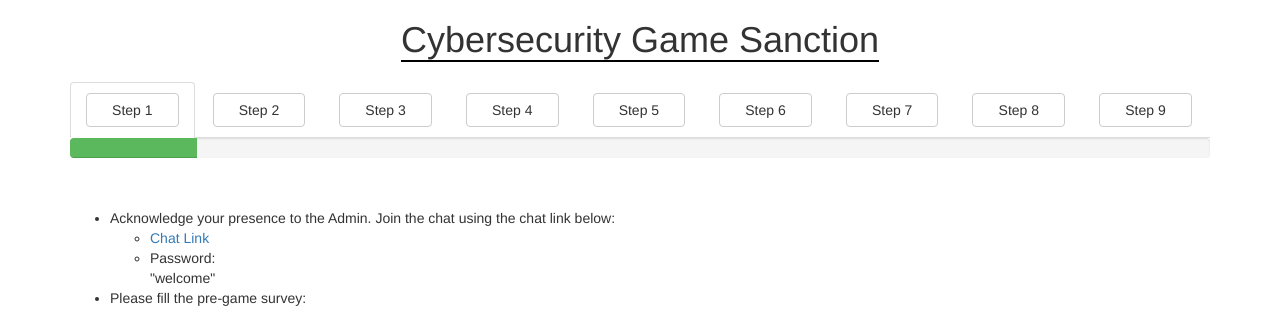
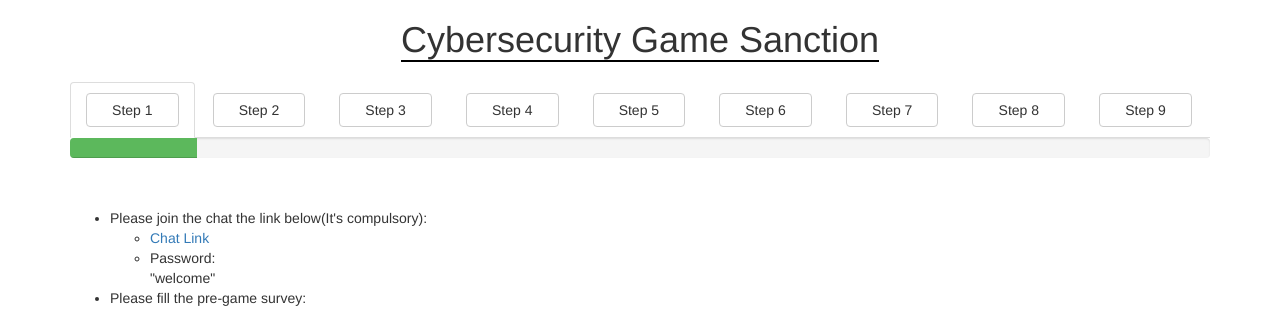
Before and after one commit to shubham2892/Sanction-security-game, a Django app: page /onboarding/ in a window 1280 px wide. Shown: the top 325 px of the page. Run offline with Django 3.2, Linux system fonts and the light colour scheme; a user stored in the database is signed in; tables that the repository leaves empty hold one stand-in row (values such as "Sample post"); some libraries are stand-ins or nearby versions.

Commit message:
chat link text

```diff
--- a/Game/templates/onboarding_tabular.html
+++ b/Game/templates/onboarding_tabular.html
@@ -96,7 +96,7 @@
                 {% if game_chat_link %}
 
                     <li style="width: 100%">
-                        Acknowledge your presence to the Admin. Join the chat using the chat link below:
+                        Please join the chat the link below(It's compulsory):
 
                         <ul>
                             <li>
```
